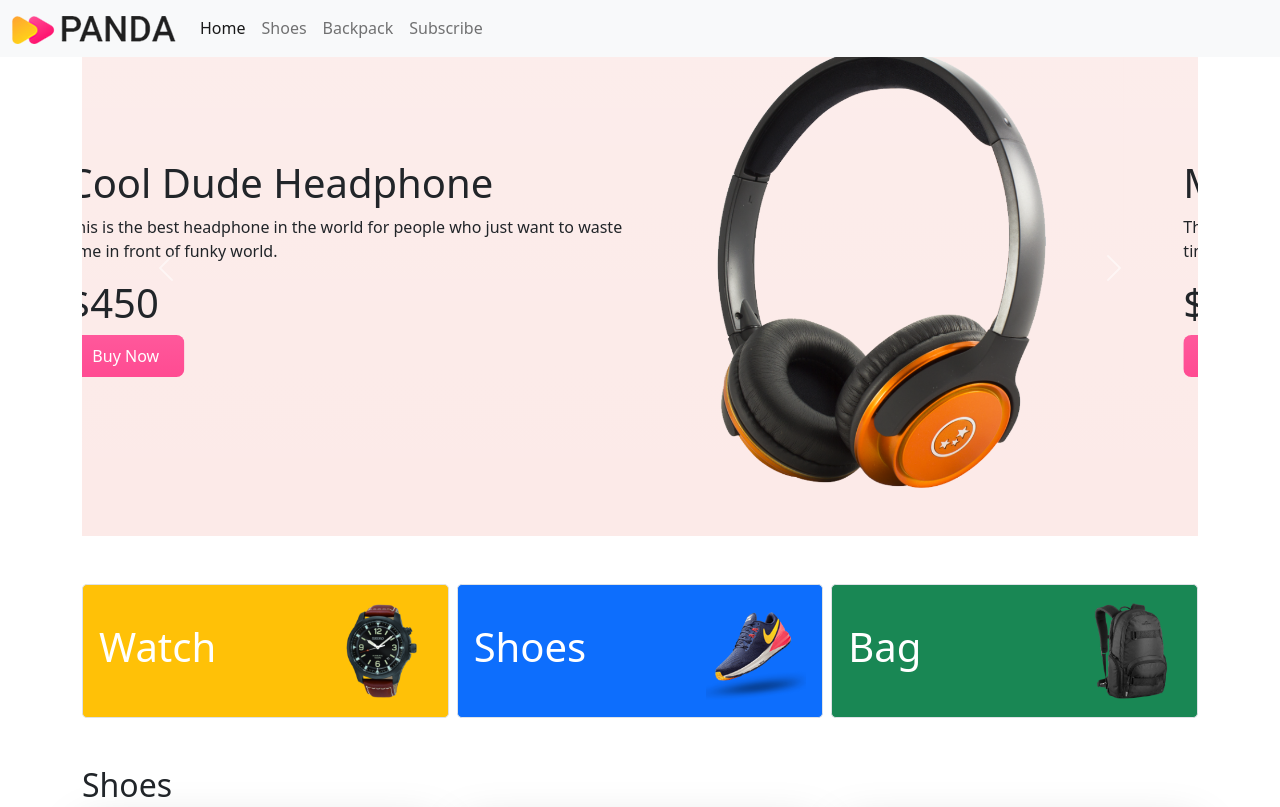
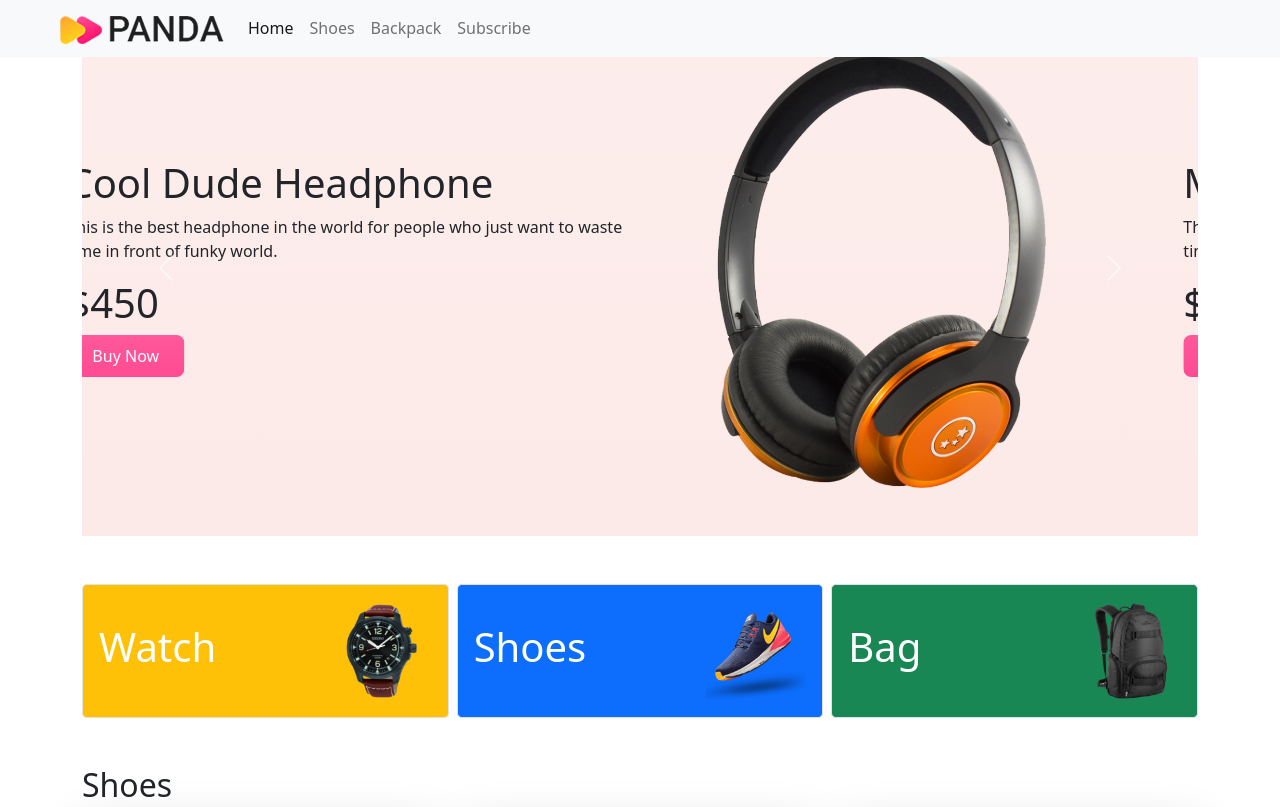
Before and after one commit to Munna-Mahmud/panda_ecommerce_site, a plain HTML site: page index.html in a window 1280 px wide. Shown: the top 807 px of the page. Drawn offline with nearby package versions, Linux system fonts and the light colour scheme.

Commit message:
finished

```diff
--- a/index.html
+++ b/index.html
@@ -6,6 +6,7 @@
     <meta http-equiv="X-UA-Compatible" content="IE=edge">
     <meta name="viewport" content="width=device-width, initial-scale=1.0">
     <title>Panda Ecommerce</title>
+    <link rel="shortcut icon" href="images/logo.png" type="image/x-icon">
     <!-- bootstrap link here -->
     <link href="https://cdn.jsdelivr.net/npm/bootstrap@5.0.2/dist/css/bootstrap.min.css" rel="stylesheet"
         integrity="sha384-EVSTQN3/azprG1Anm3QDgpJLIm9Nao0Yz1ztcQTwFspd3yD65VohhpuuCOmLASjC" crossorigin="anonymous">
@@ -16,9 +17,9 @@
 
 <body>
     <header>
-        <nav class="navbar navbar-expand-lg navbar-light bg-light fixed-top">
-            <div class="container-fluid">
-                <a class="navbar-brand" href="#">
+        <nav class="navbar navbar-expand-lg navbar-light bg-light fixed-top ">
+            <div class="container-fluid ms-5">
+                <a class="navbar-brand " href="#">
                     <img src="images/logo.png" alt="">
                 </a>
                 <button class="navbar-toggler" type="button" data-bs-toggle="collapse"
@@ -26,8 +27,8 @@
                     aria-expanded="false" aria-label="Toggle navigation">
                     <span class="navbar-toggler-icon"></span>
                 </button>
-                <div class="collapse navbar-collapse" id="navbarSupportedContent">
-                    <ul class="navbar-nav me-auto mb-2 mb-lg-0">
+                <div class="collapse navbar-collapse " id="navbarSupportedContent">
+                    <ul class="navbar-nav me-auto mb-2 mb-lg-0 ">
                         <li class="nav-item">
                             <a class="nav-link active" aria-current="page" href="#">Home</a>
                         </li>
```
